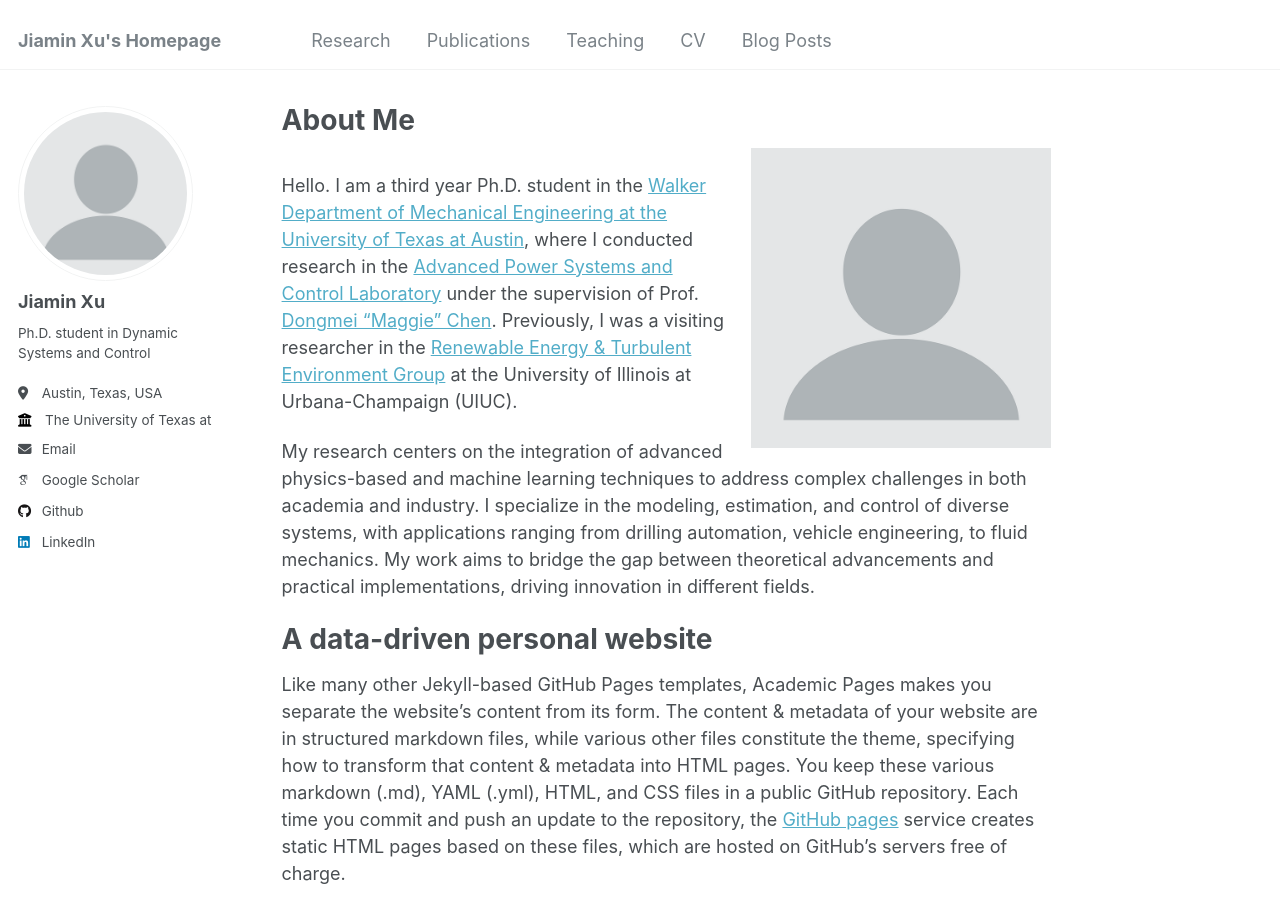
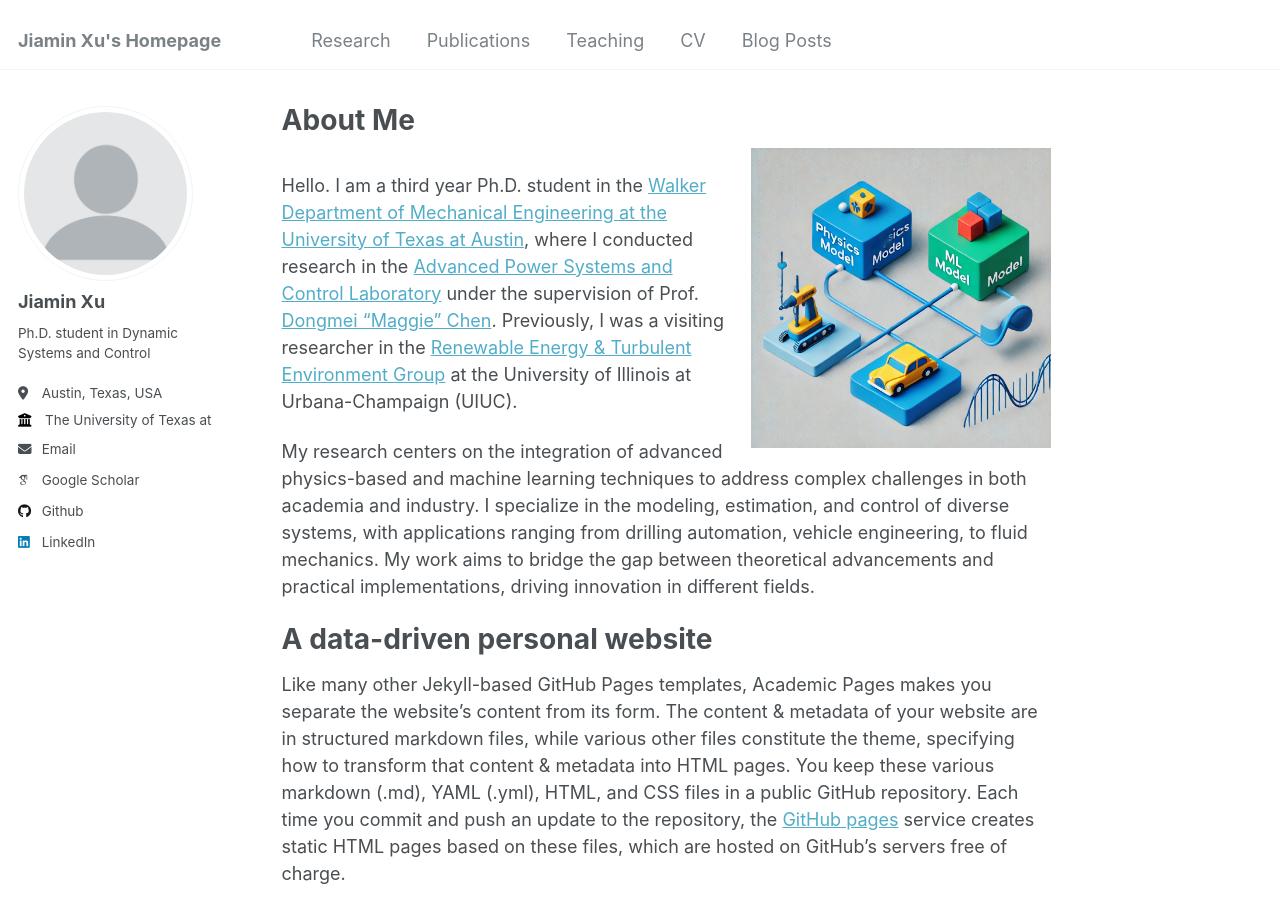
Before and after one commit to Jiaminx7/Website, a Jekyll site: the page built from _pages/about.md, in a window 1280 px wide and 900 px high. Built offline with Jekyll 4.4.1, drawn with Linux system fonts in a browser that asks for light colours; some web fonts are replaced.

Commit message:
Update about.md

```diff
--- a/_pages/about.md
+++ b/_pages/about.md
@@ -7,7 +7,7 @@ redirect_from:
   - /about.html
 ---
 
-<img src="/images/Profile.png" alt="Research Illustration" style="float: right; margin-left: 15px; width: 300px;">
+<img src="/images/Background.png" alt="Research Illustration" style="float: right; margin-left: 15px; width: 300px;">
 
 Hello. I am a third year Ph.D. student in the [Walker Department of Mechanical Engineering at the University of Texas at Austin](https://www.me.utexas.edu/), where I conducted research in the [Advanced Power Systems and Control Laboratory](https://www.apscl.me.utexas.edu/) under the supervision of Prof. [Dongmei "Maggie" Chen](https://www.me.utexas.edu/people/faculty-directory/chen). Previously, I was a visiting researcher in the [Renewable Energy & Turbulent Environment Group](https://chamorro.mechse.illinois.edu/) at the University of Illinois at Urbana-Champaign (UIUC).
 
```
